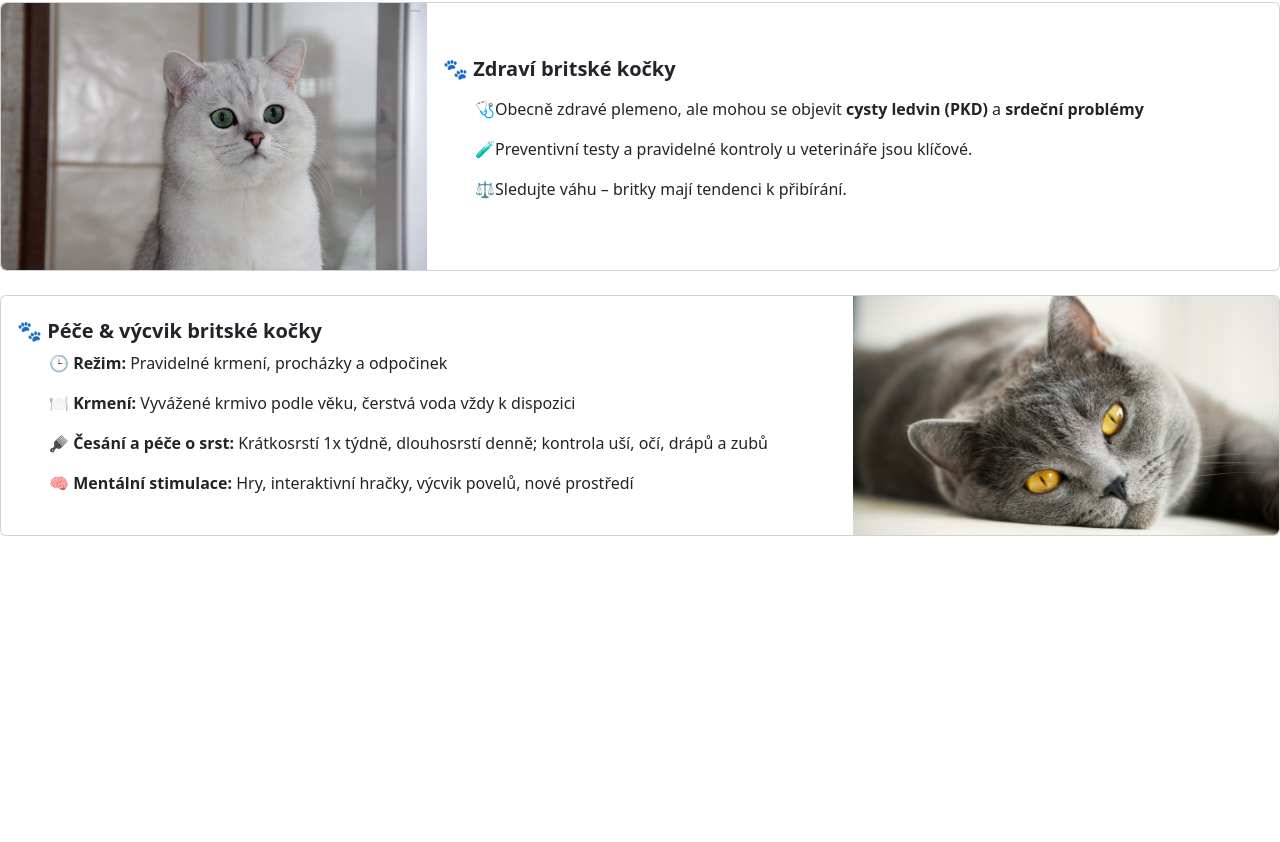
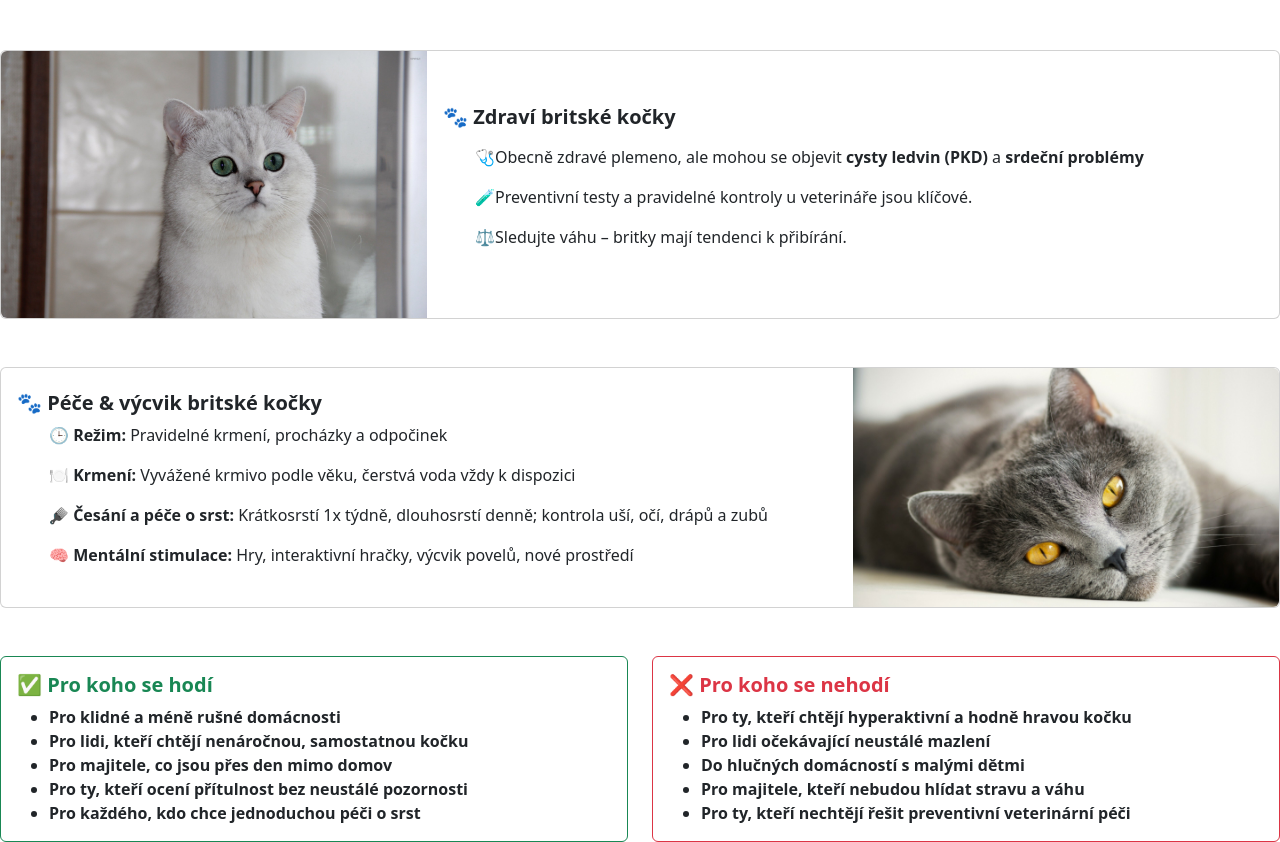
Before and after one commit to stepanekk/chovatel, a plain HTML site: page plemeno.html in a window 1280 px wide. Shown: the part 816-1658 px from the top of the page. Before the commit the page ends 1376 px from the top, so only its background shows below. Drawn offline with nearby package versions, Linux system fonts and the light colour scheme.

Commit message:
plemenoall

```diff
--- a/plemeno.html
+++ b/plemeno.html
@@ -23,6 +23,8 @@
     </div>
   </div>
 </section>
+
+<div class="container px-4 text-center mt-4 mb-5"></div>
 <div class="card mb-4" style="max-width: 1440px;">
   <div class="row g-0">
     <div class="col-md-4">
@@ -41,7 +43,7 @@
   </div>
 </div>
 
-
+<div class="container px-4 text-end mt-4 mb-5"></div>
 <div class="card mb-4" style="max-width: 1440px;">
   <div class="row g-0">
     <div class="col-md-8 d-flex align-items-center">
@@ -58,5 +60,40 @@
     </div>
   </div>
 </div>
+<div class="container px-8 text-center mt-8 mb-5 "></div>
+<div class="row row-cols-1 row-cols-md-2 g-4">
+  <div class="col">
+    <div class="card h-100 border-success">
+      <div class="card-body">
+        <h5 class="card-title fw-bold text-success">✅ Pro koho se hodí</h5>
+        <ul class="fw-bold mb-0">
+          <li>Pro klidné a méně rušné domácnosti</li>
+          <li>Pro lidi, kteří chtějí nenáročnou, samostatnou kočku</li>
+          <li>Pro majitele, co jsou přes den mimo domov</li>
+          <li>Pro ty, kteří ocení přítulnost bez neustálé pozornosti</li>
+          <li>Pro každého, kdo chce jednoduchou péči o srst</li>
+        </ul>
+      </div>
+    </div>
+  </div>
+
+  <div class="col">
+    <div class="card h-100 border-danger">
+      <div class="card-body">
+        <h5 class="card-title fw-bold text-danger">❌ Pro koho se nehodí</h5>
+        <ul class="fw-bold mb-0">
+          <li>Pro ty, kteří chtějí hyperaktivní a hodně hravou kočku</li>
+          <li>Pro lidi očekávající neustálé mazlení</li>
+          <li>Do hlučných domácností s malými dětmi</li>
+          <li>Pro majitele, kteří nebudou hlídat stravu a váhu</li>
+          <li>Pro ty, kteří nechtějí řešit preventivní veterinární péči</li>
+        </ul>
+      </div>
+    </div>
+  </div>
+
+
+
+</div>
 </body>
 </html>
```
Also changed, not shown: stenata.html (+1 -1 lines), images/b29939420cb4608e74013ff9c3579b91.jpg (added).
